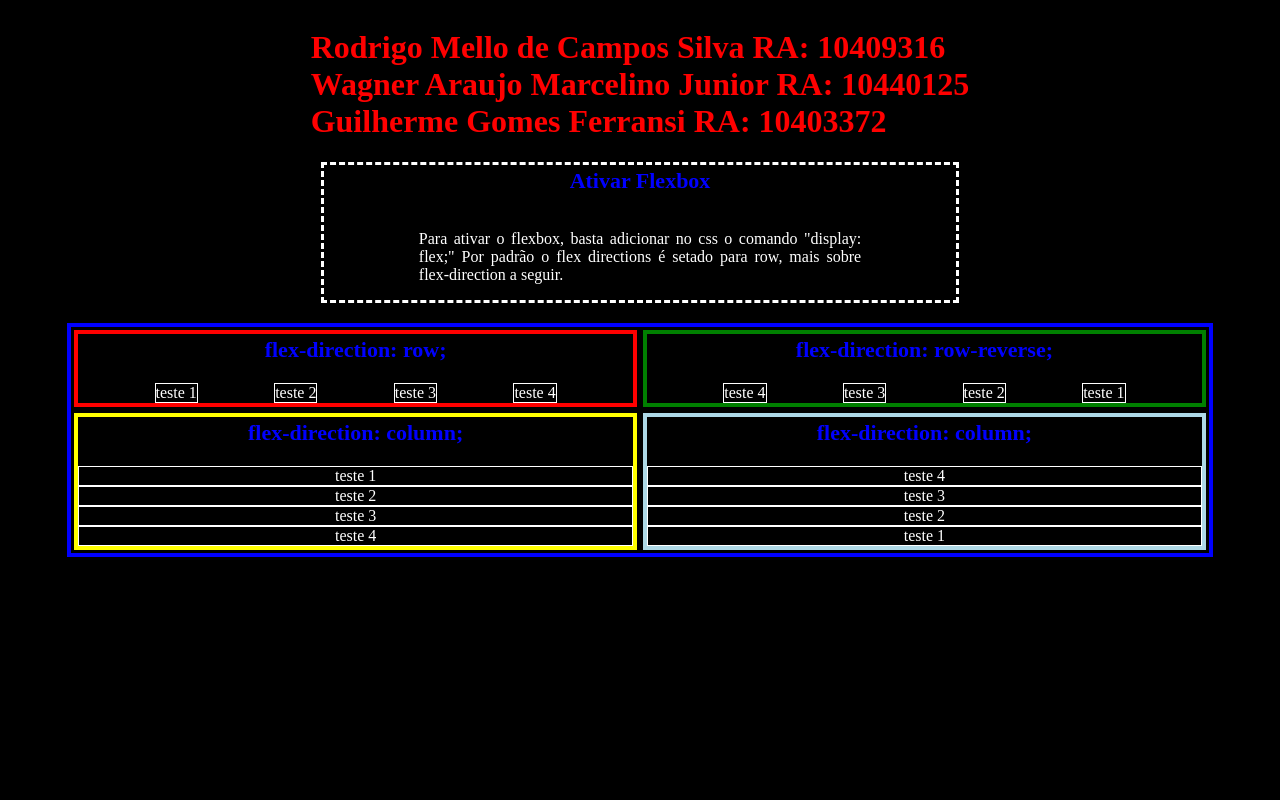
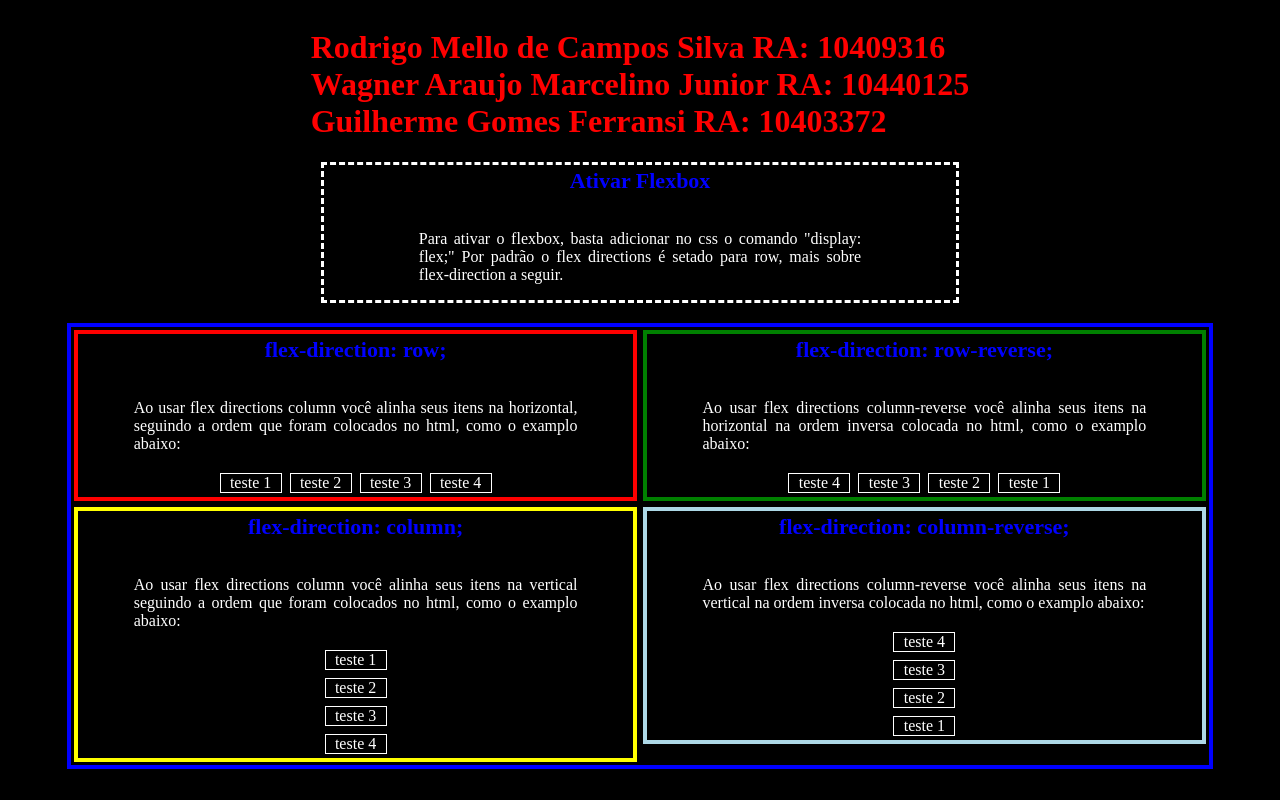
Before and after one commit to RoDev-Ops/POC-1-Flexbox, a plain HTML site: page index.html in a window 1280 px wide. Drawn offline with Linux system fonts and the light colour scheme.

Commit message:
Adjusting explanation in html

```diff
--- a/index.html
+++ b/index.html
@@ -1,5 +1,5 @@
 <!DOCTYPE html>
-<html lang="en">
+<html lang="pt-br">
   <head>
     <meta charset="UTF-8" />
     <meta name="viewport" content="width=device-width, initial-scale=1.0" />
@@ -24,6 +24,7 @@
       <div class="containerTop">
         <div class="directionsRow">
           <h1 class="subtitle">flex-direction: row;</h1>
+          <p class="explanation">Ao usar flex directions column você alinha seus itens na horizontal, seguindo a ordem que foram colocados no html, como o examplo abaixo:</p>
           <div
             class="aux"
             style="
@@ -40,8 +41,8 @@
         </div>
 
         <div class="directionsRowReverse">
-          <div class="contentRowReverse">
             <h1 class="subtitle">flex-direction: row-reverse;</h1>
+            <p class="explanation">Ao usar flex directions column-reverse você alinha seus itens na horizontal na ordem inversa colocada no html, como o examplo abaixo:</p>
             <div
               class="aux"
               style="
@@ -55,13 +56,13 @@
               <div class="content">teste 3</div>
               <div class="content">teste 4</div>
             </div>
-          </div>
         </div>
       </div>
 
       <div class="containerBottom">
         <div class="directionsColumn">
           <h1 class="subtitle">flex-direction: column;</h1>
+          <p class="explanation">Ao usar flex directions column você alinha seus itens na vertical seguindo a ordem que foram colocados no html, como o examplo abaixo:</p>
           <div
             class="aux"
             style="
@@ -78,7 +79,8 @@
         </div>
 
         <div class="directionsColumnReverse">
-            <h1 class="subtitle">flex-direction: column;</h1>
+            <h1 class="subtitle">flex-direction: column-reverse;</h1>
+            <p class="explanation">Ao usar flex directions column-reverse você alinha seus itens na vertical na ordem inversa colocada no html, como o examplo abaixo:</p>
             <div
               class="aux"
               style="
@@ -93,8 +95,6 @@
               <div class="content">teste 4</div>
             </div>
           </div>
-
-
       </div>
     </div>
   </body>
--- a/styles.css
+++ b/styles.css
@@ -56,6 +56,7 @@ p{
     display: flex;
     flex-direction: column;
     justify-content: space-evenly;
+    align-items: center;
     border-style: solid;
     border-width: 4px;
     border-color: red;
@@ -69,12 +70,15 @@ p{
     border-style: solid;
     border-width: 1px;
     border-color: white;
+    margin: 4px;
+    width: 60px;
 }
 
 .directionsRowReverse{
     display: flex;
     flex-direction: column;
     justify-content: center;
+    align-items: center;
     border-style: solid;
     border-width: 4px;
     border-color: green;
@@ -95,6 +99,7 @@ p{
     display: flex;
     flex-direction: column;
     justify-content: center;
+    align-items: center;
     border-style: solid;
     border-width: 4px;
     border-color: yellow;
@@ -107,6 +112,7 @@ p{
     display: flex;
     flex-direction: column;
     justify-content: center;
+    align-items: center;
     border-style: solid;
     border-width: 4px;
     border-color: lightblue;
@@ -114,3 +120,10 @@ p{
     height: 100%;
     margin: 3px;
 }
+
+p.explanation{
+    font-size: 16px;
+    color: white;
+    text-align: justify;
+    width: 80%;
+}
```
